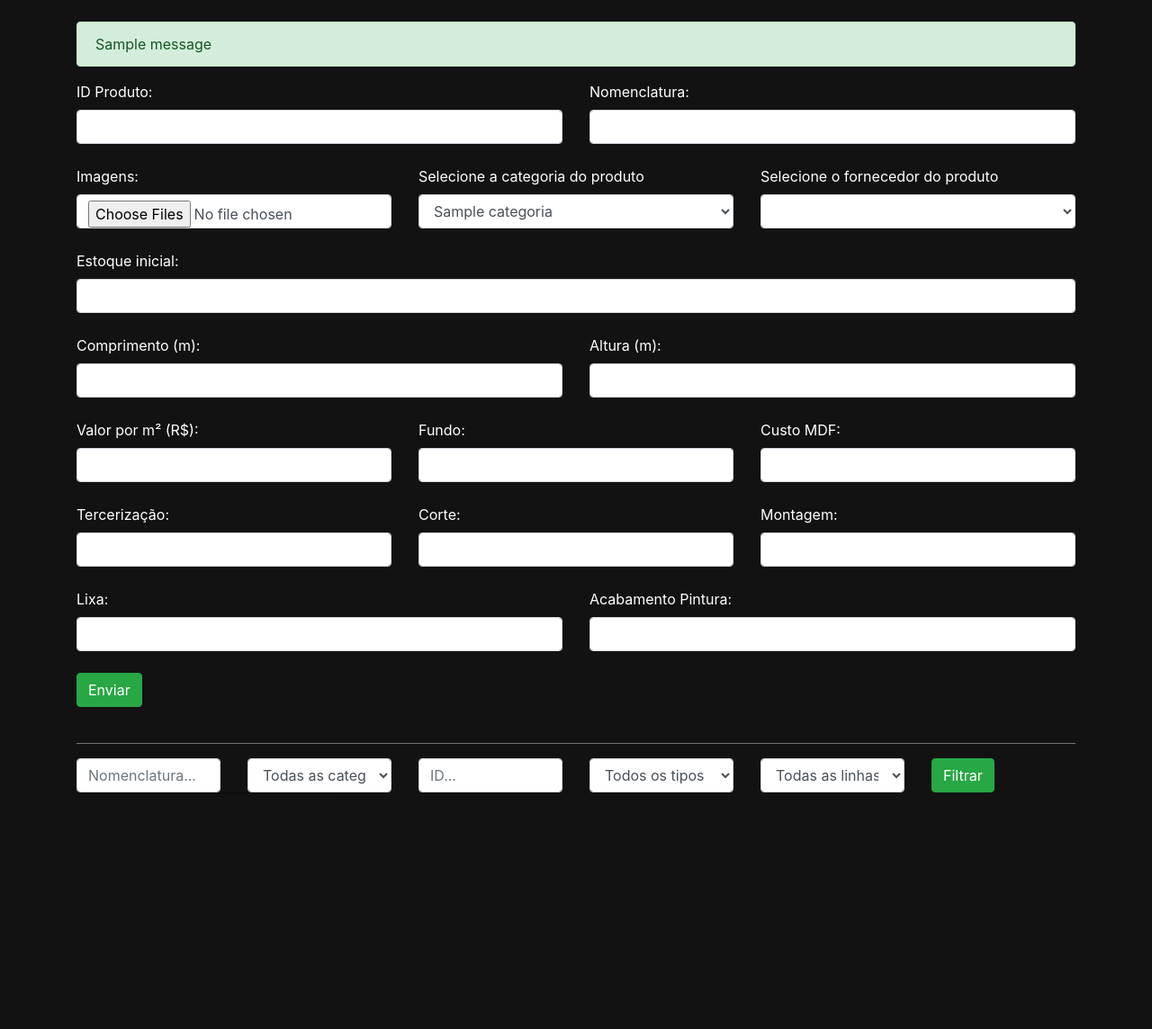
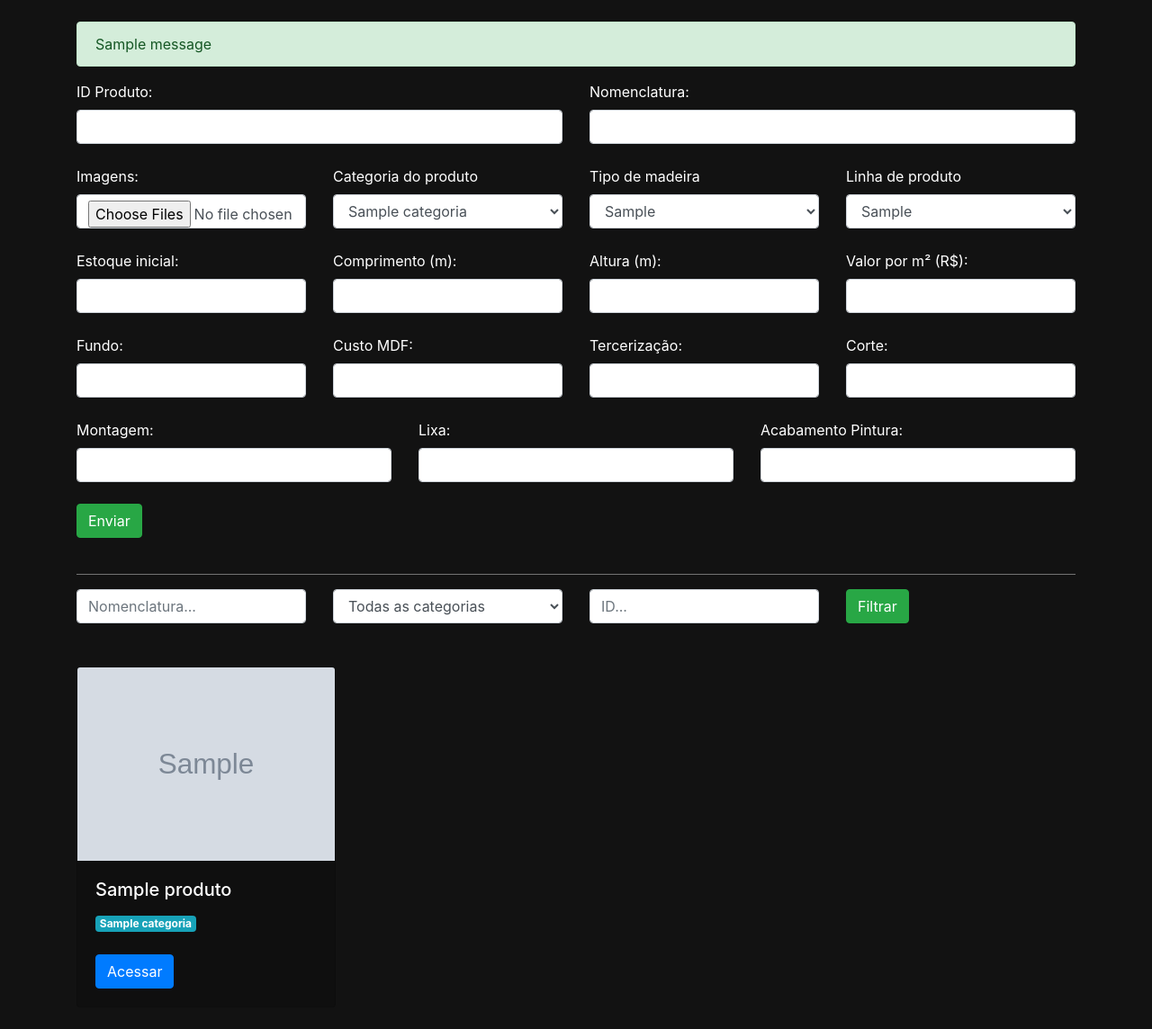
Before and after one commit to belima93/UNIVESP-PI_DRP04-S_005-G_006, a Django app: page /estoque/add_produto/ in a window 1280 px wide. Shown: the part 56-1200 px from the top of the page at 90% size. Before the commit the page ends 937 px from the top, so only its background shows below. Run offline with Django 5.2, Linux system fonts and the light colour scheme; tables that the repository leaves empty hold one stand-in row (values such as "Sample post"); grey boxes marked "Sample" are stand-in pictures; one stand-in notice (Sample message) is shown; lists and menus that the app fills with data are empty.

Commit message:
:arrow_up: feat: Adicionado frontend que lida com materiaprima,produtos e fornecedores

```diff
--- a/Project/estoque/templates/add_produto.html
+++ b/Project/estoque/templates/add_produto.html
@@ -14,7 +14,7 @@
         <div class="row">
             <div class="col-md">
                 <label>ID Produto:</label>
-                <input class="form-control" type="text" name="id_produto">
+                <input id="id_produto_input" class="form-control" type="text" name="id_produto" maxlength="7" pattern="[A-Za-z0-9]{1,7}" oninput="this.value = this.value.toUpperCase()">
             </div>
             <div class="col-md">
                 <label>Nomenclatura:</label>
@@ -25,10 +25,10 @@
         <div class="row">
             <div class="col-md">
                 <label>Imagens:</label>
-                <input class="form-control" type="file" name="imagens" multiple>
+                <input class="form-control" type="file" name="imagens_produto" multiple>
             </div>
             <div class="col-md">
-                <label>Selecione a categoria do produto</label>
+                <label>Categoria do produto</label>
                 <select class="form-control" name="categoria">
                     {% for categoria in categorias %}
                         <option value="{{categoria.id}}">{{categoria.titulo}}</option>
@@ -36,10 +36,18 @@
                 </select>
             </div>
             <div class="col-md">
-                <label>Selecione o fornecedor do produto</label>
-                <select class="form-control" name="fornecedor">
-                    {% for fornecedor in fornecedores %}
-                        <option value="{{fornecedor.id}}">{{fornecedor.razao_social}}</option>
+                <label>Tipo de madeira</label>
+                <select class="form-control" name="tipo_madeira">
+                    {% for tipo_madeira in tipos_madeiras %}
+                        <option value="{{ tipo_madeira.id }}">{{ tipo_madeira.tipo }}</option>
+                    {% endfor %}
+                </select>
+            </div>
+            <div class="col-md">
+                <label>Linha de produto</label>
+                <select class="form-control" name="linha_produto">
+                    {% for linha in linhas %}
+                        <option value="{{ linha.id }}">{{ linha.linha }}</option>
                     {% endfor %}
                 </select>
             </div>
@@ -50,9 +58,6 @@
                 <label>Estoque inicial:</label>
                 <input class="form-control" type="number" name="quantidade">
             </div>
-        </div>
-        <br>
-        <div class="row">
             <div class="col-md">
                 <label>Comprimento (m):</label>
                 <input class="form-control" type="number" name="comprimento_M" step="0.01">
@@ -61,46 +66,43 @@
                 <label>Altura (m):</label>
                 <input class="form-control" type="number" name="altura_M" step="0.01">
             </div>
+            <div class="col-md">
+                <label>Valor por m² (R$):</label>
+                <input class="form-control" type="number" name="valor_m2" step="0.01">
+            </div>
         </div>
         <br>
         <div class="row">
             <div class="col-md">
-                <label>Valor por m² (R$):</label>
-                <input class="form-control" type="number" name="valor_m2" step="0.01">
-            </div>
-            <div class="col-md">
                 <label>Fundo:</label>
-                <input class="form-control" type="text" name="fundo">
+                <input class="form-control" type="number" name="fundo" step="0.01">
             </div>
             <div class="col-md">
                 <label>Custo MDF:</label>
                 <input class="form-control" type="number" name="custo_MDF" step="0.01">
             </div>
-        </div>
-        <br>
-        <div class="row">
             <div class="col-md">
                 <label>Tercerização:</label>
-                <input class="form-control" type="text" name="tercerizacao">
+                <input class="form-control" type="number" name="tercerizacao" step="0.01">
             </div>
             <div class="col-md">
                 <label>Corte:</label>
-                <input class="form-control" type="text" name="corte">
-            </div>
-            <div class="col-md">
-                <label>Montagem:</label>
-                <input class="form-control" type="text" name="montagem">
+                <input class="form-control" type="number" name="corte" step="0.01">
             </div>
         </div>
         <br>
         <div class="row">
             <div class="col-md">
+                <label>Montagem:</label>
+                <input class="form-control" type="number" name="montagem" step="0.01">
+            </div>
+            <div class="col-md">
                 <label>Lixa:</label>
-                <input class="form-control" type="text" name="lixa">
+                <input class="form-control" type="number" name="lixa" step="0.01">
             </div>
             <div class="col-md">
                 <label>Acabamento Pintura:</label>
-                <input class="form-control" type="text" name="acabamento_pintura">
+                <input class="form-control" type="number" name="acabamento_pintura" step="0.01">
             </div>
         </div>
         <br>
@@ -120,25 +122,11 @@
                         <option value="{{categoria.id}}">{{categoria.titulo}}</option>
                     {% endfor %}
                 </select>
+                <br>
+                <br>
             </div>
             <div class="col-md">
-                <input class="form-control" type="text" name="id_produto" placeholder="ID...">
-            </div>
-            <div class="col-md">
-                <select class="form-control" name="tipo_madeira">
-                    <option value="">Todos os tipos de madeira</option>
-                    {% for tipo_madeira in tipos_madeiras %}
-                        <option value="{{tipo_madeira.titulo}}">{{tipo_madeira.titulo}}</option>
-                    {% endfor %}
-                </select>
-            </div>
-            <div class="col-md">
-                <select class="form-control" name="linha">
-                    <option value="">Todas as linhas</option>
-                    {% for linha in linhas %}
-                        <option value="{{linha.titulo}}">{{linha.titulo}}</option>
-                    {% endfor %}
-                </select>
+                <input class="form-control" type="text" name="id" placeholder="ID...">
             </div>
             <div class="col-md">
                 <input type="submit" value="Filtrar" class="btn btn-success">
@@ -150,7 +138,16 @@
             {% for produto in produtos %}
                 <div class="col-md">
                     <div style="background-color: #0f0f0f; width: 18rem" class="card" style="width: 18rem;">
-                        <!-- Exibir detalhes do produto -->
+                        {% if produto|get_first_image_produto %}
+                            <img width="100%" class="card-img-top" src="{{produto|get_first_image_produto}}">
+                        {% endif %}
+                        <div class="card-body">
+                            <h5 class="card-title">{{produto.nomenclatura}}</h5>
+                            <span class="badge badge-info">{{produto.categoria}}</span>
+                            <br>
+                            <br>
+                            <a href="{% url 'produto' produto.slug %}" class="btn btn-primary">Acessar</a>
+                        </div>
                     </div>
                     <br>
                 </div>
--- a/Project/estoque/templatestags/filters.py
+++ b/Project/estoque/templatestags/filters.py
@@ -14,8 +14,8 @@ def get_first_image_MP(materiaprima):
 
 
 @register.filter(name='get_first_image_produto')
-def get_first_image_MP(produto):
-    imagem = Imagem_Produto.objects.filter(product=produto).first()
+def get_first_image_produto(produto):
+    imagem = Imagem_Produto.objects.filter(produto=produto).first()
     if imagem:
         return imagem.imagem.url
     else:
--- a/Project/estoque/views.py
+++ b/Project/estoque/views.py
@@ -1,5 +1,5 @@
 from django.shortcuts import render, get_object_or_404, redirect
-from .forms import MateriaPrimaForm, ProdutoForm
+from .forms import MateriaPrimaForm, ProdutoForm, FornecedorForm
 from .models import Categoria,Imagem_MP,Imagem_Produto, Fornecedores, LinhaProduto, TipoMadeira, MateriaPrima, Produto
 from django.http import HttpResponse
 from PIL import Image, ImageDraw
@@ -43,14 +43,12 @@
         largura = request.POST.get('largura')
         comprimento = request.POST.get('comprimento')
         valor_peca = request.POST.get('valor_peca')
-        valor_m2 = request.POST.get('valor_m2')
 
         # Convertendo para float com 2 casas decimais
         quantidade = int(quantidade)
         largura = round(float(largura), 2)
         comprimento = round(float(comprimento), 2)
         valor_peca = round(float(valor_peca), 2)
-        valor_m2 = round(float(valor_m2), 2)
 
         materia_prima = MateriaPrima(
             id_material=id_material,
@@ -59,21 +57,22 @@
             quantidade=quantidade,
             largura=largura,
             comprimento=comprimento,
-            valor_peca=valor_peca,
-            valor_m2=valor_m2
+            valor_peca=valor_peca
         )
         materia_prima.save()
-        materia_prima.fornecedores.set([fornecedor])
+
+        materia_prima.fornecedores.add(fornecedor)
 
 
-        for f in request.FILES.getlist('imagens'):
+
+        for f in request.FILES.getlist('imagens_MP'):
             name = f'{date.today()}-{materia_prima.id}.jpg'
 
             img = Image.open(f)
             img = img.convert('RGB')
             img = img.resize((300, 300))
             draw = ImageDraw.Draw(img)
-            draw.text((20, 280), f"Art_Madeira {date.today()}", (255, 255, 255))
+            draw.text((20, 280), f"Art_Madeira {date.today()}", (255,0,0))
             output = BytesIO()
             img.save(output, format="JPEG", quality=100)
             output.seek(0)
@@ -88,6 +87,12 @@
             img_dj = Imagem_MP(imagem=img_final, materia_prima=materia_prima)
             img_dj.save()
         messages.add_message(request, messages.SUCCESS, 'Materia Prima cadastrada com sucesso')
+        return redirect(reverse('add_materiasprimas'))
+
+    else:
+    # Se o fornecedor não existe, trate o erro de alguma maneira
+    # Por exemplo, redirecione o usuário para uma página de erro ou exiba uma mensagem de erro
+        messages.error(request, 'Fornecedor não encontrado. Certifique-se de selecionar um fornecedor válido.')
         return redirect(reverse('add_materiasprimas'))
 
 @has_permission_decorator('cadastrar_materiaprima')
@@ -154,7 +159,7 @@
         tipo_madeiras = TipoMadeira.objects.all()
         linhas = LinhaProduto.objects.all()
 
-        return render(request, 'add_produto.html', {'produtos': produtos, 'categorias': categorias, 'tipos madeiras': tipo_madeiras, 'linhas': linhas})
+        return render(request, 'add_produto.html', {'produtos': produtos, 'categorias': categorias, 'tipos_madeiras': tipo_madeiras, 'linhas': linhas})
 
     elif request.method == "POST":
         id_produto = request.POST.get('id_produto')
@@ -163,23 +168,38 @@
         tipo_madeira_id = request.POST.get('tipo_madeira')
         linha_produto_id = request.POST.get('linha_produto')
         quantidade = request.POST.get('quantidade')
-        comprimento_M = request.POST.get('comprimento_M')
+        comprimento_M =request.POST.get('comprimento_M')
         altura_M = request.POST.get('altura_M')
         valor_m2 = request.POST.get('valor_m2')
         fundo = request.POST.get('fundo')
-        custo_MDF = request.POST.get('custo_MDF')
+        custo_MDF =request.POST.get('custo_MDF')
         tercerizacao = request.POST.get('tercerizacao')
         corte = request.POST.get('corte')
         montagem = request.POST.get('montagem')
         lixa = request.POST.get('lixa')
         acabamento_pintura = request.POST.get('acabamento_pintura')
 
+        # Convertendo para float com 2 casas decimais
+        quantidade = int(quantidade)
+        comprimento_M = round(float(comprimento_M), 2)
+        altura_M = round(float(altura_M), 2)
+        valor_m2 = round(float(valor_m2), 2)
+        fundo = round(float(fundo), 2)
+        custo_MDF = round(float(custo_MDF), 2)
+        tercerizacao = round(float(tercerizacao), 2)
+        corte = round(float(corte), 2)
+        montagem = round(float(montagem), 2)
+        lixa = round(float(lixa), 2)
+        acabamento_pintura = round(float(acabamento_pintura), 2)
+
+
+
         produto = Produto(
             id_produto=id_produto,
             nomenclatura=nomenclatura,
             categoria_id=categoria_id,
             tipo_madeira_id=tipo_madeira_id,
-            linha_produto_id=linha_produto_id,
+            linha_produto_id = linha_produto_id,
             quantidade=quantidade,
             comprimento_M=comprimento_M,
             altura_M=altura_M,
@@ -192,17 +212,18 @@
             lixa=lixa,
             acabamento_pintura=acabamento_pintura)
 
-        produto.tipo_madeiras.set([tipo_madeira])
+        produto.save()
 
 
-        for f in request.FILES.getlist('imagens'):
+
+        for f in request.FILES.getlist('imagens_produto'):
             name = f'{date.today()}-{produto.id}.jpg'
 
             img = Image.open(f)
             img = img.convert('RGB')
             img = img.resize((300, 300))
             draw = ImageDraw.Draw(img)
-            draw.text((20, 280), f"CONSTRUCT {date.today()}", (255, 255, 255))
+            draw.text((20, 280), f"CONSTRUCT {date.today()}", (255,0,0))
             output = BytesIO()
             img.save(output, format="JPEG", quality=100)
             output.seek(0)
@@ -221,28 +242,108 @@
         return redirect(reverse('add_produto'))
 
 
-def produto(request):
+def produto(request,slug):
+    produto_X = get_object_or_404(Produto, slug=slug)
+    if request.method == "GET":
+        form = ProdutoForm(instance=produto_X)
+        return render(request, 'produto.html', {'form': form, 'produto': produto_X})
+    elif request.method == "POST":
+        form = ProdutoForm(request.POST, instance=produto_X)
+        if form.is_valid():
+            form.save()
+            messages.success(request, 'Produto atualizada com sucesso')
+            return redirect('add_produto')  # Redireciona para a URL 'add_materiasprimas'
+        else:
+            messages.error(request, 'Ocorreu um erro ao salvar o produto. Por favor, corrija os erros abaixo.')
+            return render(request, 'produto.html', {'form': form, 'materiaprima': produto_X})
 
-    return print('Em Manunteção')
+
+
+def editar_produto(request, slug):
+    produto_X = get_object_or_404(Produto, slug=slug)
+    if request.method == 'POST':
+        form = ProdutoForm(request.POST, instance=produto_X)
+        if form.is_valid():
+            form.save()
+            messages.success(request, 'Produto atualizado com sucesso')
+            return redirect('produto', slug=produto_X.slug)  # Corrigir este redirecionamento
+        else:
+            messages.error(request, 'Ocorreu um erro ao salvar o produto. Por favor, corrija os erros abaixo.')
+    else:
+        form = ProdutoForm(instance=produto_X)
+    return render(request, 'editar_produto.html', {'form': form, 'produto': produto_X})
+
+
+#############################################################################################
+
+
+def add_fornecedor(request):
+    if request.method == "GET":
+        razao_social = request.GET.get('razao_social')
+        cnpj = request.GET.get('cnpj')
+
+        fornecedores = Fornecedores.objects.all()
+
+        if razao_social:
+            fornecedores = fornecedores.filter(razao_social=razao_social)
+
+        if cnpj:
+            fornecedores = fornecedores.filter(cnpj=cnpj)
+
+        return render(request, 'add_fornecedor.html', {'fornecedores': fornecedores})
+
+    elif request.method == "POST":
+        cnpj = request.POST.get('cnpj')
+        razao_social = request.POST.get('razao_social')
+        endereco = request.POST.get('endereco')
+        contato = request.POST.get('contato')
+        lista_insumos_ids = request.POST.getlist('lista_insumos')
+
+
+        fornecedor = Fornecedores(
+            cnpj=cnpj,
+            razao_social=razao_social,
+            endereco=endereco,
+            contato=contato,
+            )
+        fornecedor.save()
+
+        if lista_insumos_ids:
+            fornecedor.lista_insumos.add(*lista_insumos_ids)
+
+        messages.add_message(request, messages.SUCCESS, 'Fornecedor cadastrado com sucesso')
+        return redirect(reverse('add_fornecedor'))
+
+
+def fornecedor(request,slug):
+
+    fornecedor_x = get_object_or_404(Fornecedores, slug=slug)
+    if request.method == "GET":
+        form = FornecedorForm(instance=fornecedor_x)
+        return render(request, 'fornecedor.html', {'form': form, 'fornecedor': fornecedor_x})
+    elif request.method == "POST":
+        form = FornecedorForm(request.POST, instance=fornecedor_x)
+        if form.is_valid():
+            form.save()
+            messages.success(request, 'Fornecedor atualizado com sucesso')
+            return redirect('add_fornecedor')  # Redireciona para a URL 'add_materiasprimas'
+        else:
+            messages.error(request, 'Ocorreu um erro ao salvar o fornecedor. Por favor, corrija os erros abaixo.')
+            return render(request, 'fornecedor.html', {'form': form, 'fornecedor': fornecedor_x})
 
 
 
 
-def editar_produto(request):
-
-    return print('Em Manunteção')
-
-
-def add_fornecedor(request):
-
-    return print('Em Manunteção')
-
-
-def fornecedor(request):
-
-    return print('Em Manunteção')
-
-
-def editar_fornecedor(request):
-
-    return print('Em Manunteção')
+def editar_fornecedor(request,slug):
+    fornecedor_x = get_object_or_404(Fornecedores, slug=slug)
+    if request.method == 'POST':
+        form = FornecedorForm(request.POST, instance=fornecedor_x)
+        if form.is_valid():
+            form.save()
+            messages.success(request, 'Fornecedor atualizado com sucesso')
+            return redirect('fornecedor', slug=fornecedor_x.slug)  # Corrigir este redirecionamento
+        else:
+            messages.error(request, 'Ocorreu um erro ao salvar o fornecedor. Por favor, corrija os erros abaixo.')
+    else:
+        form = FornecedorForm(instance=fornecedor_x)
+    return render(request, 'editar_fornecedor.html', {'form': form, 'fornecedor': fornecedor_x})
```
Also changed, not shown: Project/estoque/forms.py (+13 -1 lines), Project/estoque/models.py (+9 -77 lines), Project/estoque/templates/add_fornecedor.html (+92 -0 lines), Project/estoque/templates/add_materiaprima.html (+11 -20 lines), Project/estoque/templates/fornecedor.html (+35 -0 lines), Project/estoque/templates/produto.html (+35 -0 lines), Project/estoque/migrations/0021_remove_produto_p_v_mdf_remove_produto_p_v_terc_and_more.py (added), Project/estoque/migrations/0022_fornecedores_slug_produto_imagens_produto.py (added), Project/estoque/migrations/0023_remove_materiaprima_valor_m2.py (added), Project/estoque/migrations/0024_remove_materiaprima_fornecedores_and_more.py (added), Project/estoque/migrations/0025_rename_fornecedor_materiaprima_fornecedores.py (added), Project/media/imagem_materiaprima/2024-05-09-4.jpg (added), Project/media/imagem_materiaprima/2024-05-11-2.jpg (added), Project/media/imagem_produto/2024-05-10-2.jpg (added).
